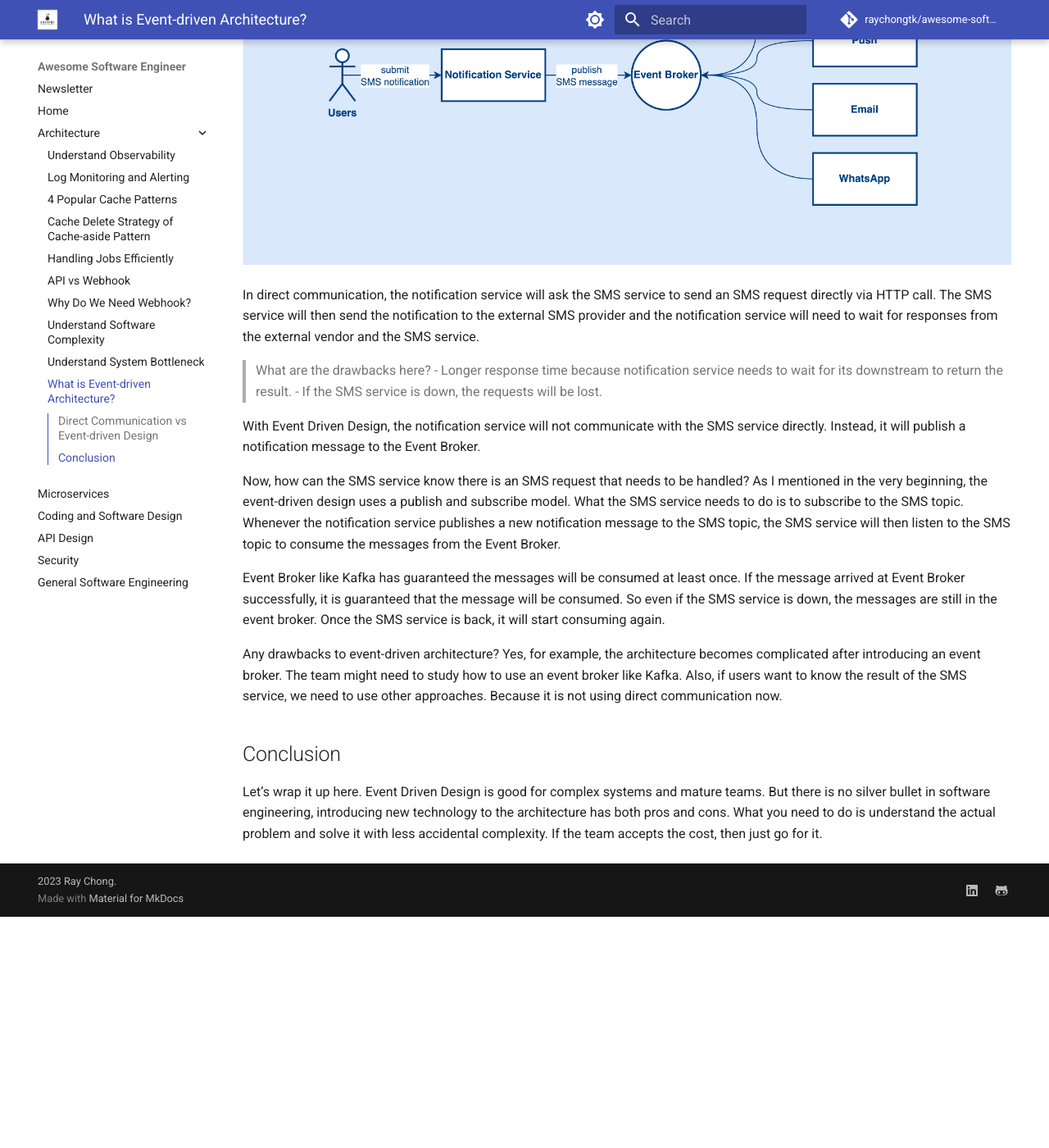
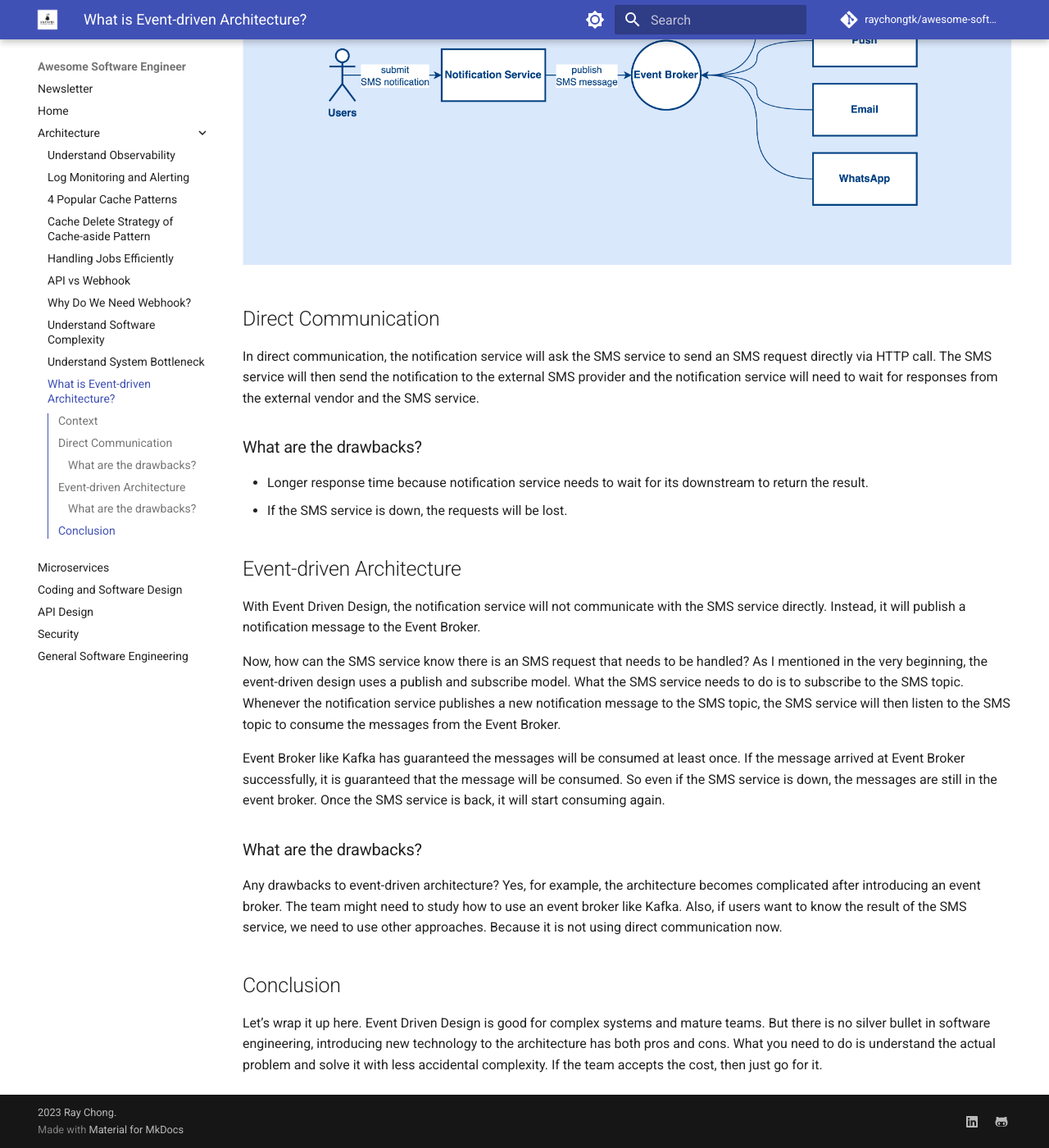
Before and after one commit to raychongtk/awesome-software-engineer, an MkDocs documentation site: the page built from docs/architecture/what-is-event-driven-architecture?.md, in a window 1280 px wide and 1400 px high, scrolled down 2574 px. Shown: the whole window at 82% size. Built offline with MkDocs 1.6.1 and Material for MkDocs 9.7.7, drawn with Linux system fonts in a browser that asks for light colours; comment, search, counter and statistics services are not loaded; before the commit the page ends 3692 px from its top, so only the background shows below that; some of the changed text lies outside the part shown.

Commit message:
what is event driven architecture?

```diff
--- a/docs/architecture/what-is-event-driven-architecture?.md
+++ b/docs/architecture/what-is-event-driven-architecture?.md
@@ -1,7 +1,7 @@
 # What is Event-driven Architecture?
 Event-Driven Architecture is a software design pattern that helps to decouple service dependency. It uses a publish and subscribe model to connect different components together. To help us understand what is event-driven architecture better, let’s take notification as an example.
 
-## Direct Communication vs Event-driven Design
+## Context
 ![](../assets/resources/architecture/event-driven-vs-direct-1.png)
 
 Using direct communication, Ray needs to ask Ken and Mary to do different work like increasing SMS usage by 1 and sending SMS notifications. Also, Ray needs to wait for Ken and Mary to get back the result. In this scenario, Ray is like a coordinator to organize everyone’s work. Imagine, if now Ken is going out to buy lunch and Ray needs to send an SMS. It is not possible to do because Ken is not available to help.
@@ -11,19 +11,22 @@ How can we make it better using Event Driven Design? In event-driven design, Ray
 Let’s convert it to a more technical diagram. Now, we have a notification service to receive users’ notification requests.
 
 ![](../assets/resources/architecture/event-driven-arch-2.png)
-
+## Direct Communication
 In direct communication, the notification service will ask the SMS service to send an SMS request directly via HTTP call. The SMS service will then send the notification to the external SMS provider and the notification service will need to wait for responses from the external vendor and the SMS service.
 
-> What are the drawbacks here?
-> - Longer response time because notification service needs to wait for its downstream to return the result.
-> - If the SMS service is down, the requests will be lost.
+### What are the drawbacks?
 
+- Longer response time because notification service needs to wait for its downstream to return the result.
+- If the SMS service is down, the requests will be lost.
+
+## Event-driven Architecture
 With Event Driven Design, the notification service will not communicate with the SMS service directly. Instead, it will publish a notification message to the Event Broker.
 
 Now, how can the SMS service know there is an SMS request that needs to be handled? As I mentioned in the very beginning, the event-driven design uses a publish and subscribe model. What the SMS service needs to do is to subscribe to the SMS topic. Whenever the notification service publishes a new notification message to the SMS topic, the SMS service will then listen to the SMS topic to consume the messages from the Event Broker.
 
 Event Broker like Kafka has guaranteed the messages will be consumed at least once. If the message arrived at Event Broker successfully, it is guaranteed that the message will be consumed. So even if the SMS service is down, the messages are still in the event broker. Once the SMS service is back, it will start consuming again.
 
+### What are the drawbacks?
 Any drawbacks to event-driven architecture? Yes, for example, the architecture becomes complicated after introducing an event broker. The team might need to study how to use an event broker like Kafka. Also, if users want to know the result of the SMS service, we need to use other approaches. Because it is not using direct communication now.
 
 ## Conclusion
```
